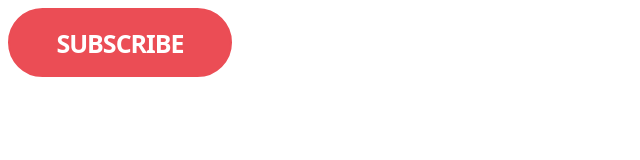
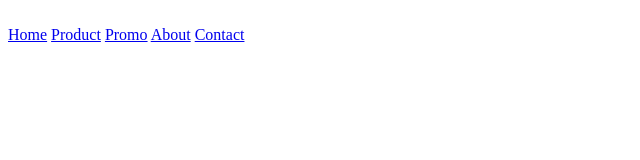
Before and after one commit to ArtemMartynow/foodie, a website: page index.html in a window 1280 px wide. Shown: the whole page, without its empty margins (0-640 px from the left). Drawn offline with Linux system fonts and the light colour scheme.

Commit message:
create markings for header

```diff
--- a/index.html
+++ b/index.html
@@ -11,6 +11,15 @@
     <title>foodie</title>
 </head>
 <body>
-    <button class="input-btn">Subscribe</button>
+    <header>
+        <img src="">
+        <nav>
+            <a href="#">Home</a>
+            <a href="#">Product</a>
+            <a href="#">Promo</a>
+            <a href="#">About</a>
+            <a href="#">Contact</a>
+        </nav>
+    </header>
 </body>
 </html>
```
